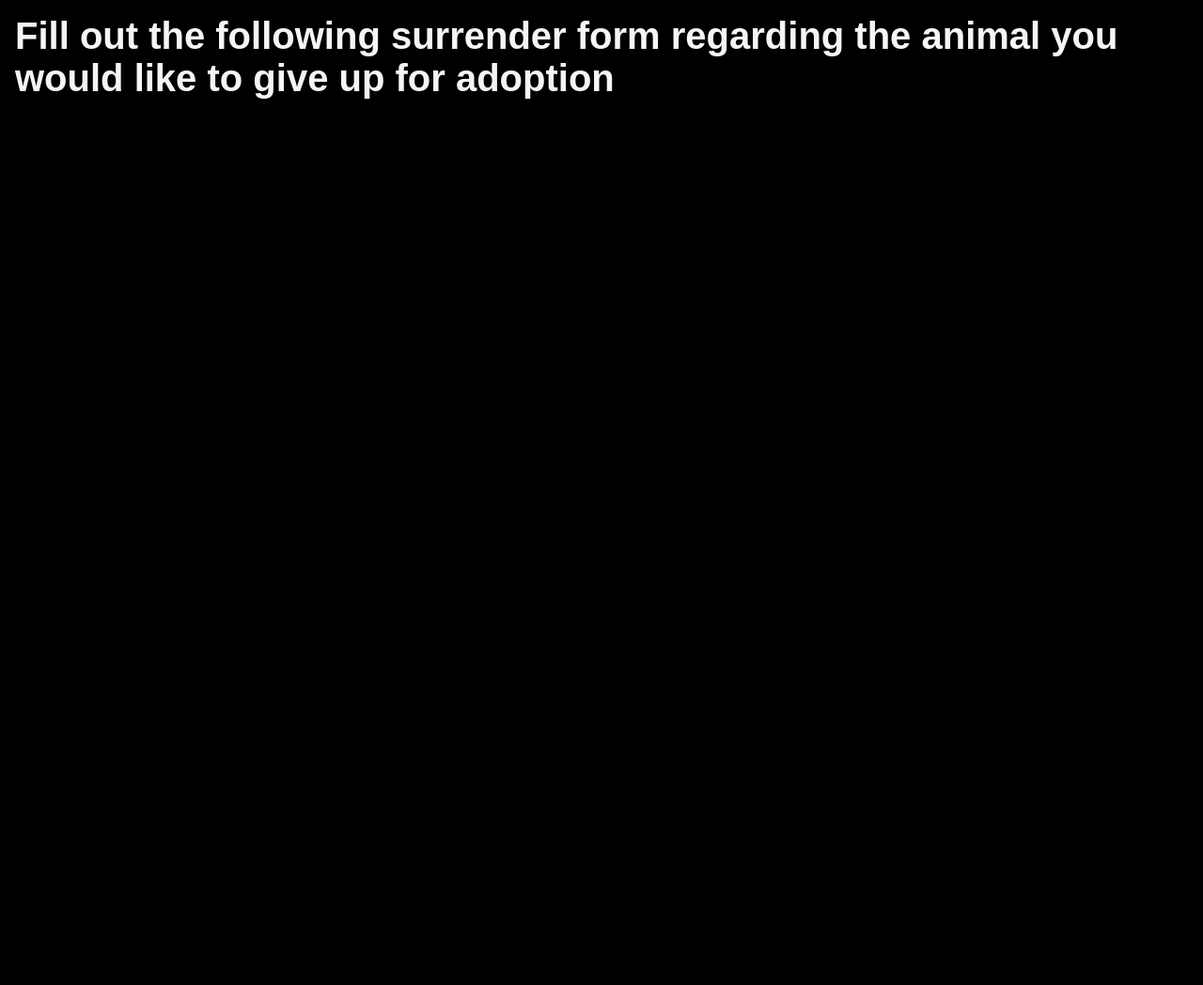
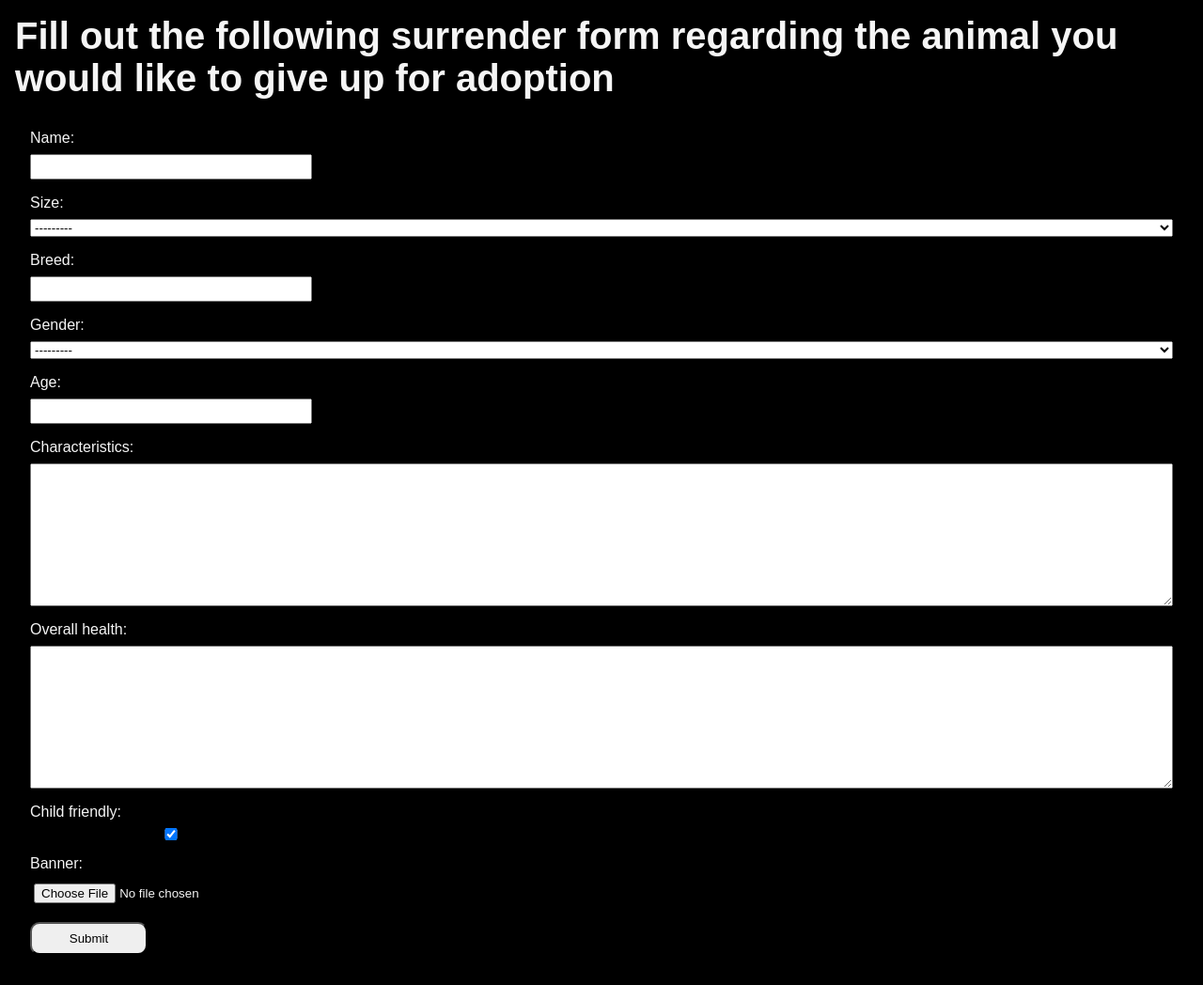
Before and after one commit to szanetta/django_project, a Django app: page /pets/new-pet/ in a window 1280 px wide. Shown: the part 122-1170 px from the top of the page at 94% size. Before the commit the page ends 227 px from the top, so only its background shows below. Run offline with Django 5.2, Linux system fonts and the light colour scheme; the visitor is signed in with stand-in values (Sample User, id 1); some libraries are stand-ins or nearby versions.

Commit message:
added SurrenderPet form

```diff
--- /dev/null
+++ b/config/pets/forms.py
@@ -0,0 +1,17 @@
+from django import forms
+from . import models
+
+class SurrenderPet(forms.ModelForm):
+    class Meta:
+        model = models.Pet
+        fields = [
+            'name',
+            'size',
+            'breed',
+            'gender',
+            'age',
+            'characteristics',
+            'overall_health',
+            'child_friendly',
+            'banner'
+        ]
--- a/config/pets/models.py
+++ b/config/pets/models.py
@@ -30,8 +30,7 @@ class Pet(models.Model):
         return super().save(*args, **kwargs)
 
     banner = models.ImageField(default='fallback.png', blank=True)
-
-    # author = models.ForeignKey(User, on_delete=models.CASCADE, default=None)
+    owner = models.ForeignKey(User, on_delete=models.CASCADE, default=None)
 
     def __str__(self):
         return self.name
--- a/config/pets/templates/pets/pet_new.html
+++ b/config/pets/templates/pets/pet_new.html
@@ -7,5 +7,12 @@
 {% block content %}
     <section>
         <h1> Fill out the following surrender form regarding the animal you would like to give up for adoption </h1>
+        <form class='form-with-validation' action='{% url "pets:new-pet" %}' method='post' enctype='multipart/form-data'>
+            {% csrf_token %}
+            {{ form }}
+            <button class='form-submit'>Submit</button>
+
+
+        </form>
     </section>
 {% endblock %}
--- a/config/pets/views.py
+++ b/config/pets/views.py
@@ -1,6 +1,7 @@
-from django.shortcuts import render
+from django.shortcuts import render, redirect
 from .models import Pet
 from django.contrib.auth.decorators import login_required
+from . import forms
 
 
 # Create your views here.
@@ -13,4 +14,15 @@ def pet_page(request, slug):
 
 @login_required(login_url='/users/sign_in/')
 def pet_new(request):
-    return render(request, 'pets/pet_new.html')
+    if request.method == 'POST':
+        form = forms.SurrenderPet(request.POST, request.FILES)
+        if form.is_valid():
+            new_surrender_form = form.save(commit=False)
+            new_surrender_form.owner = request.user
+            new_surrender_form.save()
+            # needs to be changed- now is redirecting directly to the Adopt a Pet section,
+            # without beeing approved by admin
+            return redirect('pets:list')
+    else:
+        form = forms.SurrenderPet()
+    return render(request, 'pets/pet_new.html', {'form': form})
```
Also changed, not shown: config/templates/about_us.html (+8 -1 lines), config/pets/migrations/0010_pet_owner.py (added).
